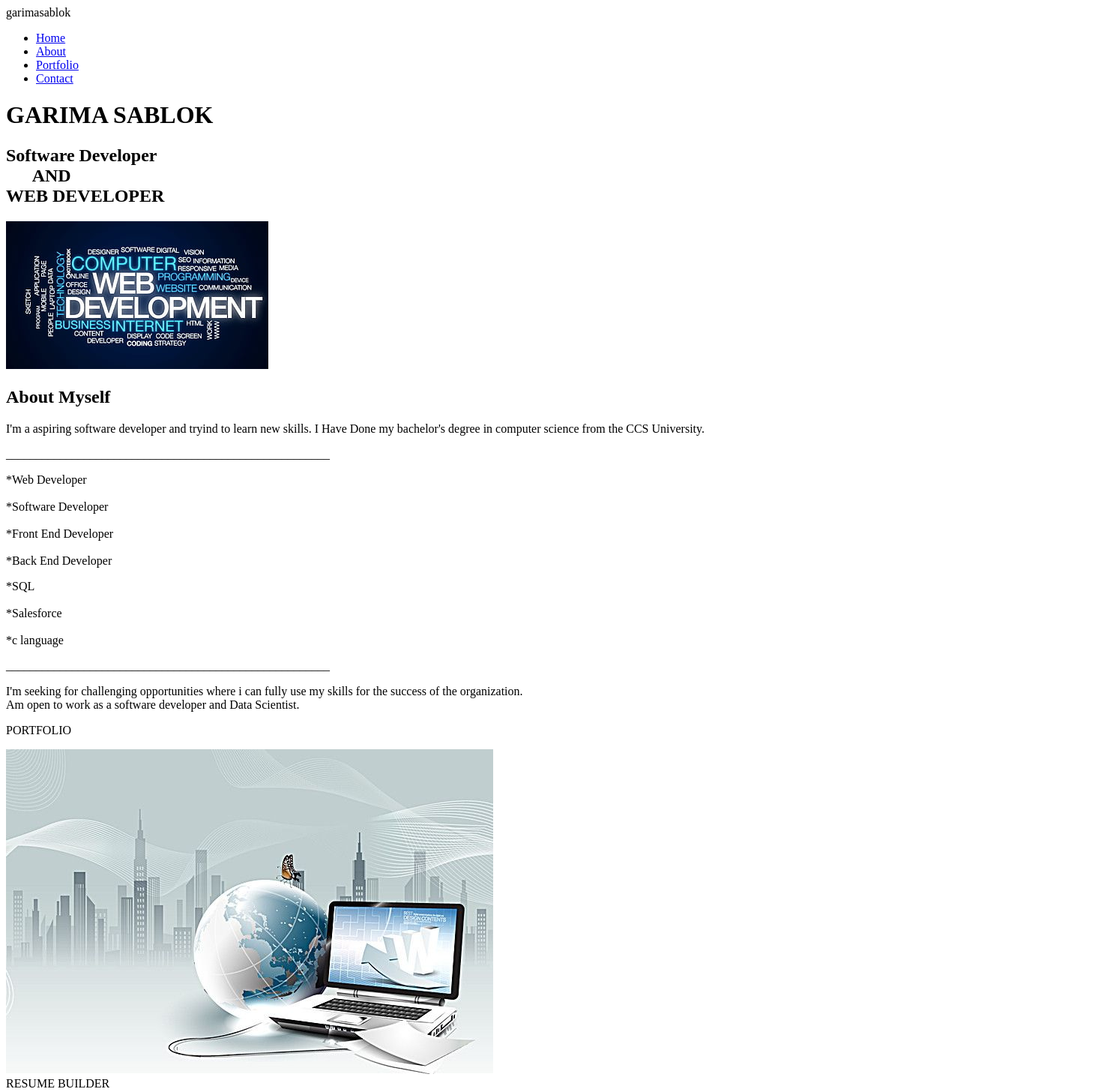
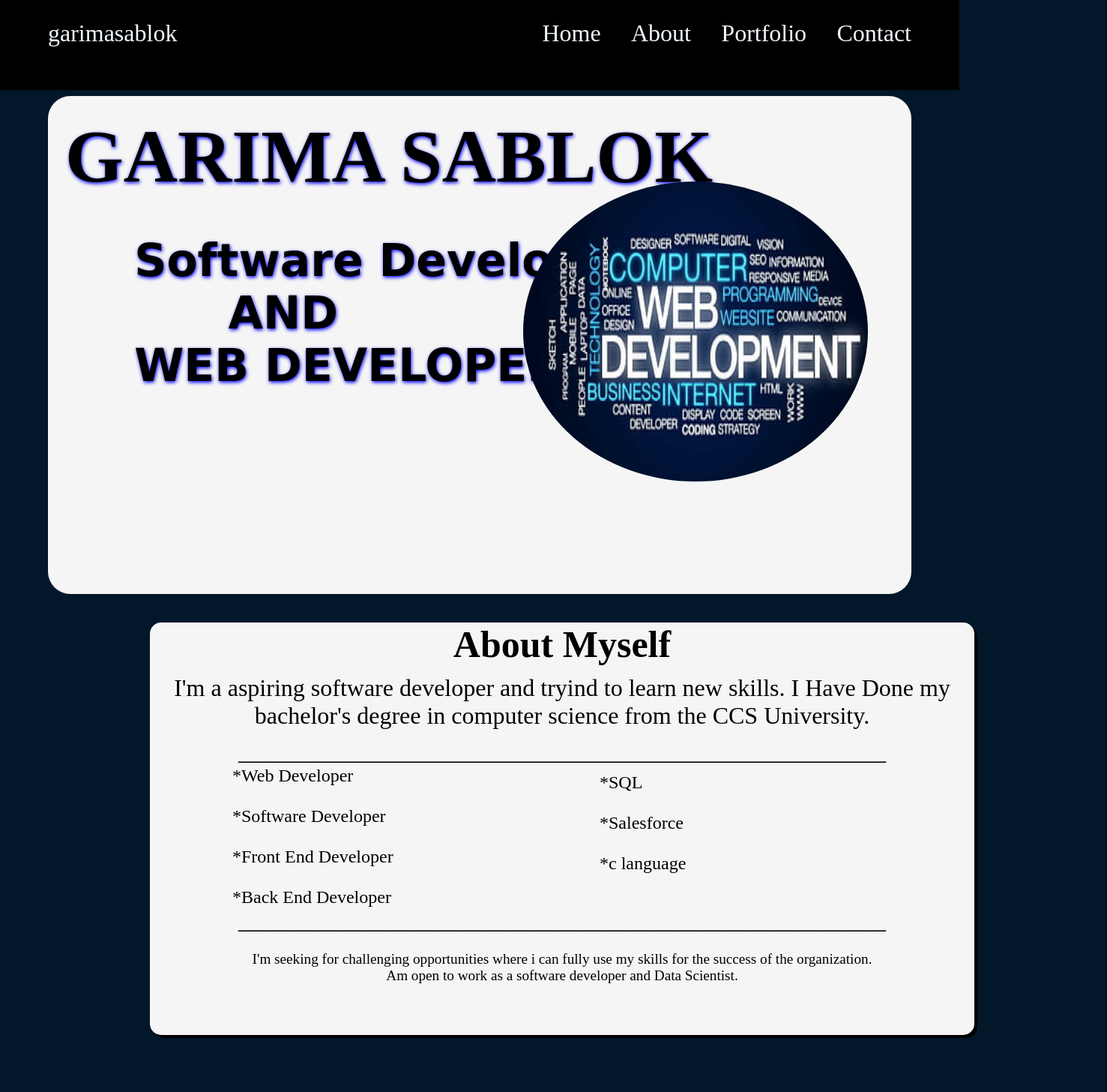
Before and after one commit to garimasablok/garimasablok.github.io, a plain HTML site: page index.html in a window 1280 px wide. Shown: the top 1456 px of the page at 75% size, 1477 px wide, since content can reach past the window. Drawn offline with Linux system fonts and the light colour scheme.

Commit message:
Update style.css

```diff
--- a/style.css
+++ b/style.css
@@ -1,84 +1,241 @@
-<!DOCTYPE html>
-<html lang="en">
-<head>
-    <meta charset="UTF-8">
-    <meta name="viewport" content="width=device-width, initial-scale=1.0">
-    <link rel="stylesheet" href="style.css">
-    <title>MY PROFILE</title>
-</head>
-<body>
-       <div class="head">garimasablok
-        <div class="nav">
-        <ul>
-            <li><a href="#im">Home</a></li>
-            <li><a href="#About">About</a></li>
-            <li><a href="#para6">Portfolio</a></li>
-            <li><a href="#foot">Contact</a></li>
-        </ul>
-    </div>
-       </div>
-       <div id="banner">
-        <h1>GARIMA SABLOK</h1>
-        <h2>Software Developer<br>&nbsp;&nbsp;&nbsp;&nbsp;&nbsp; AND<br> WEB DEVELOPER</h2>
-        <div><img id="im" src="images/web.jpg"> </div>
-    </div>
-    <section>
-        <div id="About">
-            <h1 id="para1">About Myself</h1>
-            <p id="para2">I'm a aspiring software developer and tryind to learn new skills. I Have Done my
-                bachelor's degree in computer science from the CCS University.</p>
-            <p id="para2">______________________________________________________</p>
-            <p id="para3">*Web Developer <br><br>*Software Developer<br><br>*Front End Developer<br><br>*Back End
-                Developer</p>
-            <p id="para4">*SQL <br><br> *Salesforce<br><br>*c language</p>
-            <p id="p2">______________________________________________________</p>
-            <p id="para5">I'm seeking for challenging opportunities where i can fully use my skills for the success of
-                the organization.<br> Am open to work as a software developer and Data Scientist.</p>
-        </div>
-        </section>
+*{
+    margin: 0;
+    padding: 0;
+    box-sizing: border-box;
+}
+body{
+    background-color:  rgb(2, 23, 42);
+}
+.head{
+    height: 15vh;
+    width: 100%;
+    padding: 2% 5%;
+    background-color: black;
+    color: aliceblue;
+    font-size: xx-large;
+    display: flex;
+    position: fixed;
+    top: 0%;
 
-        <div class="Portfolio">
-            <div id="main2">
-                <p id="para6">PORTFOLIO</p>
-                <img id="img1" src="images/bg3.jpg">
-           </div>
+}
+.nav{
+    height: 10vh;
+    width: 50%;
+    margin-left: 50%;
+    justify-content: space-between;
+}
+.nav ul{
+    display: flex;
+    justify-content: flex-end;
 
-           <div id="boxes">
-             <section class="one  black">
-                 <bold>RESUME BUILDER</bold><br><br><br><br>
-                 <p id="para7">This is a resume builder website. Created using HTML, CSS and java scirpt. this
-                    will help you to create your resume in a very easy way.</p>
-             </section>
-             <section class="one  white">
-                 <bold>Amazon website clone</bold><br><br><br><br>
-                 <p id="para7">This is a clone of the Amazon website. Created using HTML and CSS on the
-                    visual studio code platform.
-                 </p>
+}
+a{
+    text-decoration: none;
+    color: aliceblue;
+}
 
-             </section>
-             <section class="one  blue">
-                 <bold>My portfolio Site</bold><br><br><br><br>
-                 <p id="para7">This website created using HTML, CSS and react. website is deployed using
-                    Microsoft azure platform.
-                 </p>
-             </section>
-             <section class="one  green">
-                 <bold>Flipkart website clone</bold><br><br><br><br>
-                 <p id="para7">This is a clone of the Flipkart website. Created using HTML and
-                     CSS on the visual studio code platform.
-                </p>
-             </section>
-          </div>
+.nav ul li{
+     padding-left: 10%;
+     list-style: none;
+}
+#banner{
+    height: 83vh;
+    width: 90%;
+    /* border: 1px solid; */
+    margin-left: 5%;
+    margin-top: 2vh;
+    border-radius: 30px;
+    background-color: whitesmoke;
+    margin-top: 16vh;
+}
+.nav ul li a:hover{
+    background-color: white;
+    color: black;
+    text-align: center;
+    border-radius: 50px;
+    font-size: 40px;
+}
+#banner h1{
+    font-size: 100px;
+    font-family:   Imprint MT Shadow;
+    color: black;
+    text-shadow: 1px 2px 5px  blue;
+    padding: 2% 2%;
+}
+#banner h2{
+    font-size: 60px;
+    /* color: whitesmoke;
+    text-shadow: 1px 2px 10px  darkblue; */
+    padding-left: 10%;
+    color: black;
+    text-shadow: 1px 2px 5px  blue;
+    padding-top: 2%;
+    font-family: cursive;
 
-        </div>
-        <div class="footer">
-            <div id="foot">
-            <a href="#"><img id="pic1" src="images/gmail.jpg" alt="Gmail"></a>
-            <a href="#"><img id="pic1" src="images/github.jpg" alt="Github"></a>
-            <a href="#"><img id="pic1" src="images/instagram symbol.jpg" alt="Instagram"></a>
-            <a href="#"><img id="pic1" src="images/linkin.jpg" alt="Linkined"></a></div>
-            <p id="para10">Created By Garima Sablok</p>
-            <p id="para11">Copyright &copy; 2023 Your Website</p>
-        </div>
-</body>
-</html>
+
+}
+#im{
+    height: 400px;
+    width: 40%;
+    border-radius: 50%;
+    margin-left: 55%;
+    margin-top: -280px;
+
+}
+
+section{
+    height: 630px ;
+    width: 100%;
+    /* border: 1px solid; */
+}
+#About {
+    height: 550px;
+    width: 1100px;
+    background-color: whitesmoke;
+    box-shadow:4px 4px black;
+    border-radius: 15px;
+    margin-left: 200px;
+    margin-top: 3%;
+
+}
+
+#para1 {
+    text-align: center;
+    color: black;
+    font-size: 50px;
+
+}
+
+#para2 {
+    color: lightslategray black;
+    font-size: xx-large;
+    text-align: center;
+    padding-top: 1%;
+}
+#p2{
+    color: lightslategray black;
+    font-size: xx-large;
+    text-align: center;
+    padding-top: 4%;
+}
+
+#para3 {
+    font-size: x-large;
+    margin-left: 10%;
+}
+
+#para4 {
+    font-size: x-large;
+    margin-left: 10%;
+    margin-left: 600px;
+    margin-top: -180px;
+}
+
+#para5 {
+    text-align: center;
+    font-size: larger;
+    padding-top: 2%;
+}
+.Portfolio{
+    height: 630px;
+    width: 100%;
+    /* border: 1px solid; */
+}
+#main2{
+    height: 620px;
+    width: 100%;
+    margin-top: 2%;
+    /* border: 1px solid red; */
+    background-color:  rgb(2, 23, 42);
+}
+#box3{
+    height: 400px;
+    width: 600px;
+    /* border: 1px border red; */
+
+}
+#para6{
+    color:white;
+    font-size: 80px;
+    font-family:   Imprint MT Shadow;
+    text-align: center;
+}
+#img1{
+    left: 20px;
+    height: 490px;
+    width: 550px;
+    border-radius: 100px;
+    margin-left: 2%;
+    margin-top: 1%;
+
+}
+.boxex{
+    height: 400px;
+    width: 400px;
+    /* border: 1px solid; */
+}
+
+.one{
+    height: 200px;
+    width: 400px;
+    /* border: 1px solid whitesmoke; */
+    position: absolute;
+    top: 210%;
+    left: 650px;
+    border-radius: 100px;
+    box-shadow: 1px 2px 3px white;
+}
+.black{
+    left: 1050px;
+}
+.white{
+    left: 630px;
+}
+.blue{
+    margin-top: 210px;
+    left: 1050px;
+}
+.green{
+    margin-top: 210px;
+    left: 630px;
+}
+bold{
+    color: white;
+    position: absolute;
+    left: 130px;
+    top: 20px;
+    font-size: x-large;
+}
+#para7{
+    color: aliceblue;
+    font-size: large;
+    text-align: center;
+}
+.footer{
+    height: 30vh;
+    width: 100%;
+
+}
+#pic1{
+    height: 40px;
+    width: 40px;
+    margin-left: 90px;
+    margin-top: 2%;
+}
+#para10{
+    color: aliceblue;
+    font-size: 30px;
+    text-align: center;
+}
+#para11{
+    margin-top: 15vh;
+    margin-left: 84%;
+    color: aliceblue;
+
+}
+#foot{
+    height: 10vh;
+    width: 40%;
+    margin: auto;
+    margin-top: 100px;
+}
```
